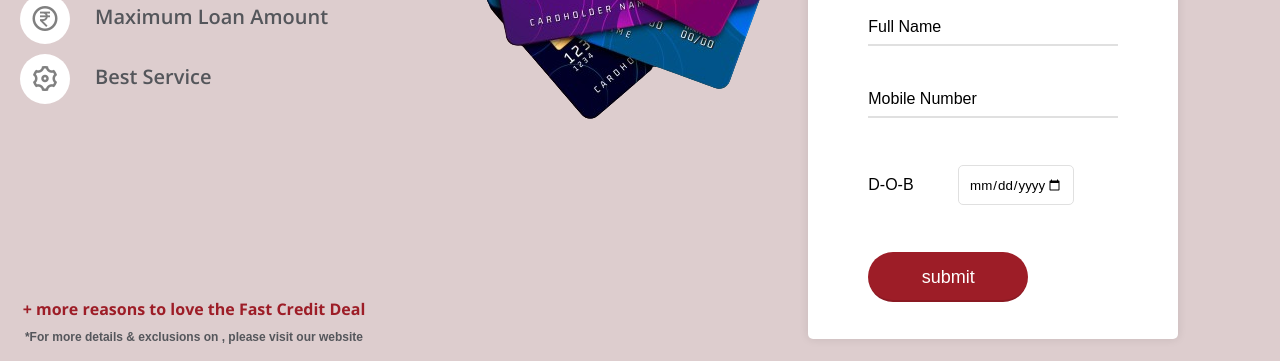
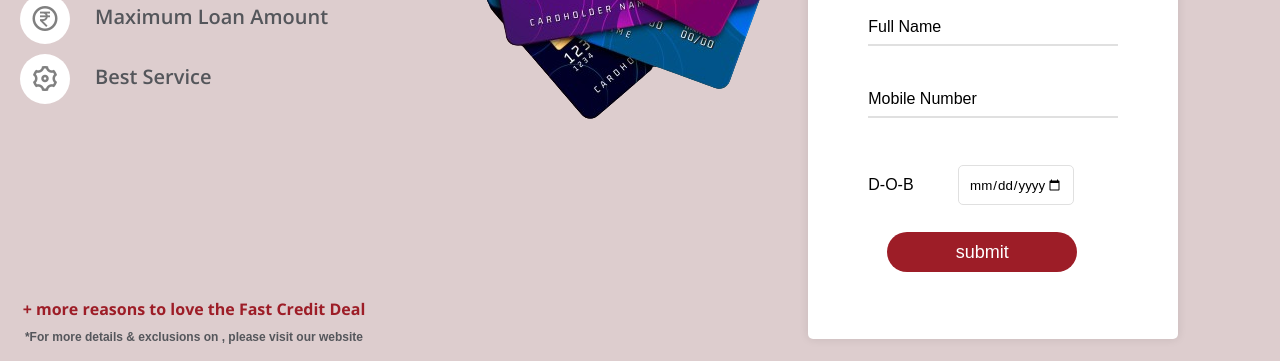
Before and after one commit to numannezami01/landingpages, a plain HTML site: page index.html in a window 1280 px wide. Shown: the part 436-797 px from the top of the page. Drawn offline with nearby package versions, Linux system fonts and the light colour scheme; files whose address does not match are found by name.

Commit message:
first commit

```diff
--- a/index.html
+++ b/index.html
@@ -93,7 +93,7 @@
                       <div class="form-row submit-btn">
                          <div class="input-data">
                             <div class="inner"></div>
-                            <input id="button" class="ready" type="submit" value="submit" onclick="clickButton();">
+                            <button id="button" class="ready" type="submit" value="submit" onclick="clickButton();"> submit
                          </div>
                          <!-- <button id="button" type="submit" class="ready" onclick="clickButton();"> -->
 
@@ -425,8 +425,8 @@
       </div> -->
 
       </div>
-          <script src="anim.js"></script>
+          <!-- <script src="anim.js"></script> -->
           <script src="https://cdn.jsdelivr.net/npm/swiper@11/swiper-bundle.min.js"></script>
-  <script src="script.js"></script>
+          <script src="script.js"></script>
 </body>
 </html>
--- a/style.css
+++ b/style.css
@@ -50,12 +50,13 @@ canvas {
   z-index: 999;
 }
 button {
-  background: none;
+  background-color: #9d1d27;
+  border-radius: 20px;
   border: none;
-  color: #f4f7ff;
+  color:#fff;
   cursor: pointer;
   font-family: "Quicksand", sans-serif;
-  font-size: 14px;
+  font-size: 18px;
   font-weight: 500;
   height: 40px;
   /* left: 50%; */
@@ -69,7 +70,7 @@ button {
   -webkit-tap-highlight-color: transparent;
   z-index: 1;
 }
-button::before {
+/* button::before {
   background: #61dfeb;
   content: "";
   display: block;
@@ -78,7 +79,7 @@ button::before {
   position: relative;
   transition: width 0.2s cubic-bezier(0.39, 1.86, 0.64, 1) 0.3s;
   width: 100%;
-}
+} */
 button.ready .submitMessage svg {
   opacity: 1;
   top: 1px;
@@ -716,14 +717,12 @@ h4 {
   margin-top: 30px;
   font-size: 20px;
   padding: 4px 14px;
-  background-color: #4070f4;
+  background-color: #9d1d27;;
   border-radius: 6px;
   cursor: pointer;
   transition: all 0.3s esae;
 }
-.button:hover {
-  background-color: #265df2;
-}
+
 .card2 {
   width: 260px;
   border: 1px solid rgba(128, 128, 128, 0.154);
```
Also changed, not shown: script.js (+16 -13 lines).
